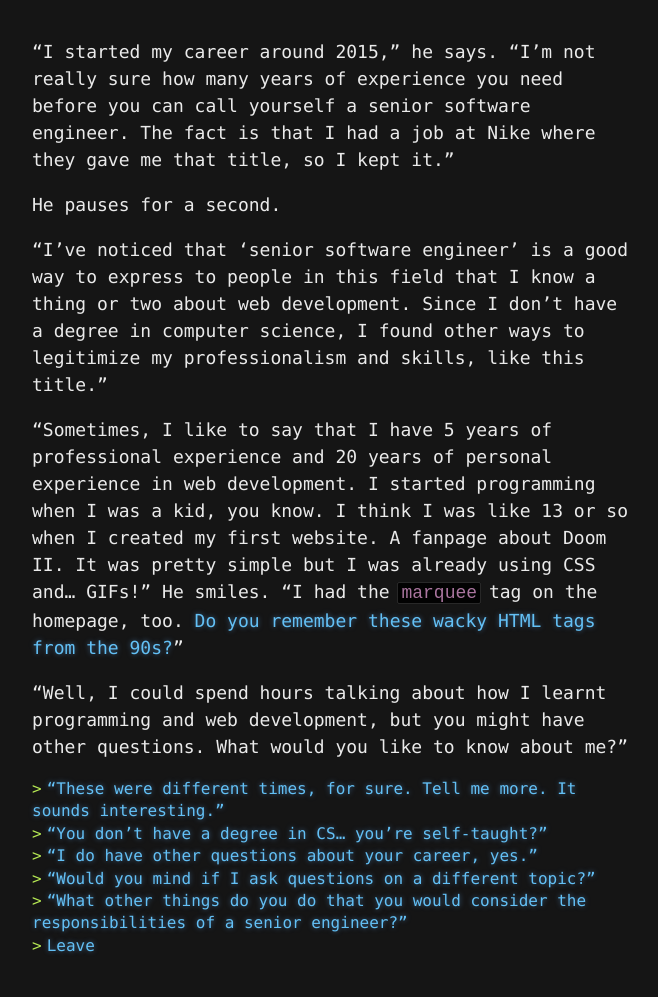
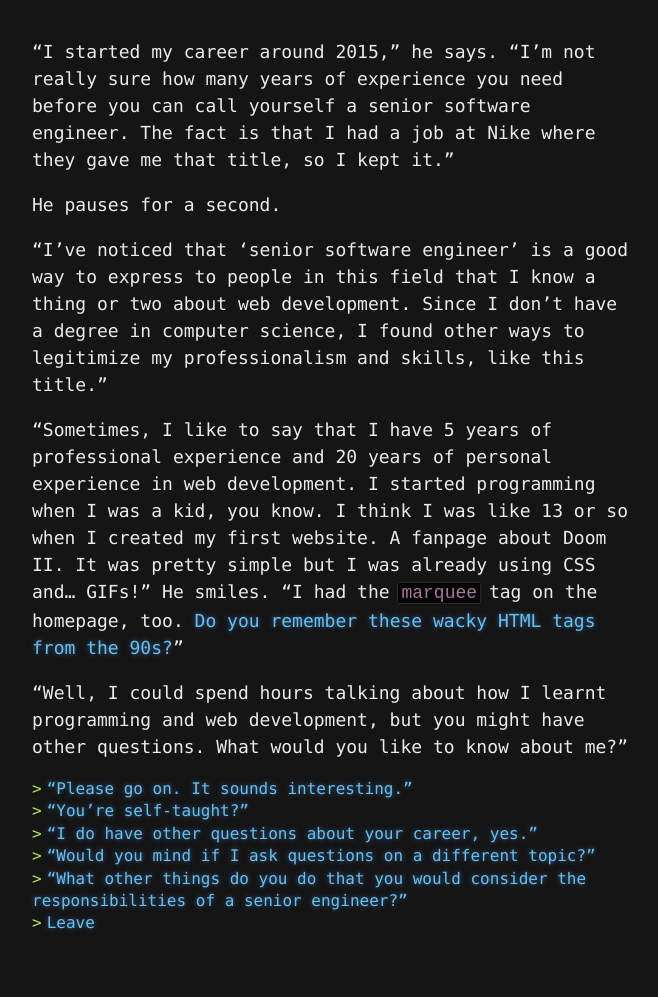
Before and after one commit to yvesgurcan/adventure, a Jekyll site: the page built from senior.md, in a window 1280 px wide. Shown: the whole page, without its empty margins (308-966 px from the left). Built offline with Jekyll 4.4.1, drawn with Linux system fonts in a browser that asks for light colours; our own code applies the rules of GitHub Pages for plain Markdown files; after the commit the page ends 975 px from its top, so only the background shows below that.

Commit message:
Update senior.md

```diff
--- a/senior.md
+++ b/senior.md
@@ -8,8 +8,8 @@ He pauses for a second.
 
 "Well, I could spend hours talking about how I learnt programming and web development, but you might have other questions. What would you like to know about me?"
 
-- ["These were different times, for sure. Tell me more. It sounds interesting."](early-career.md)
-- ["You don't have a degree in CS... you're self-taught?"](self-taught.md)
+- ["Please go on. It sounds interesting."](early-career.md)
+- ["You're self-taught?"](self-taught.md)
 - ["I do have other questions about your career, yes."](job.md)
 - ["Would you mind if I ask questions on a different topic?"](questions.md)
 - ["What other things do you do that you would consider the responsibilities of a senior engineer?"](senior-responsibilities.md)
```
